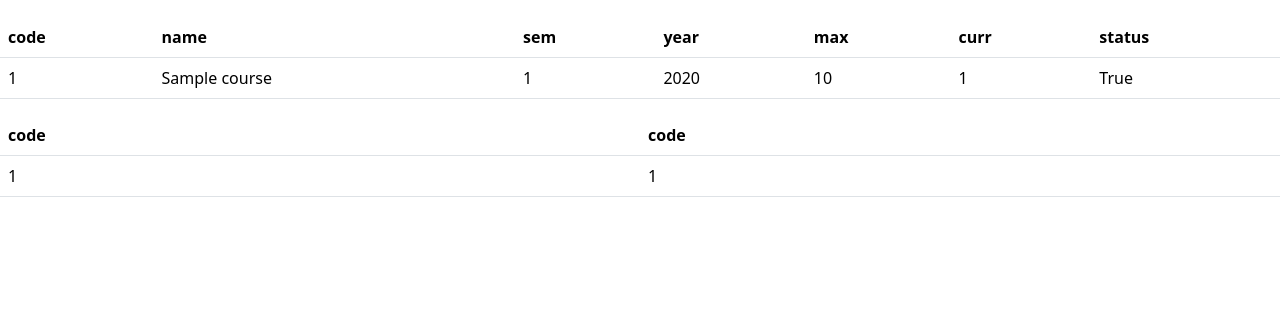
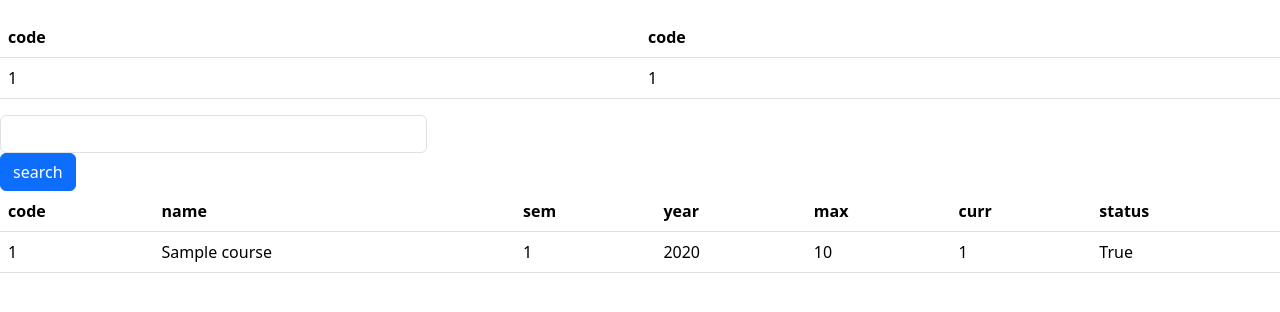
Before and after one commit to 6510615062/cn331-as2, a Django app: template quota_registration/quota_webapp/templates/dashboard.html in a window 1280 px wide. Shown: the part 23-335 px from the top of the page. Run offline with Django 5.2, Linux system fonts and the light colour scheme; the template is opened without the code that fills it: values that come from a table or form of the project are taken from there, others are empty; tables that the repository leaves empty hold one stand-in row (values such as "Sample post").

Commit message:
Add search in dashboard

```diff
--- a/quota_registration/quota_webapp/templates/dashboard.html
+++ b/quota_registration/quota_webapp/templates/dashboard.html
@@ -5,6 +5,31 @@
 
 {% block content %}
   <p>{{user}} name : {{user_name}}</p>
+
+  <table class="table">
+    <thead>
+          <tr>
+            <th scope="col">code</th>
+            <th scope="col">code</th>
+          </tr>
+    </thead>
+    <tbody>
+      {% for course in reg %}
+        <tr>
+          <td>{{course.id}}</td>
+          <td>{{course.course_ID}}</td>
+        </tr>
+      {% endfor %}
+    </tbody>
+  </table>
+
+  <form method="GET" action={% url 'dashboard' %}>
+    <div class="col-md-4">
+      <input type="text" class="form-control" name="filter">
+      <button type="submit" class="btn btn-primary">search</button>
+    </div>
+  </form>
+
   <table class="table">
     <thead>
       <tr>
@@ -31,22 +56,4 @@
       {% endfor %}
     </tbody>
   </table>
-
-
-    <table class="table">
-        <thead>
-          <tr>
-            <th scope="col">code</th>
-            <th scope="col">code</th>
-          </tr>
-        </thead>
-        <tbody>
-          {% for course in reg %}
-          <tr>
-            <td>{{course.id}}</td>
-            <td>{{course.course_ID}}</td>
-          </tr>
-          {% endfor %}
-        </tbody>
-        </table>
 {% endblock content %}
--- a/quota_registration/quota_webapp/urls.py
+++ b/quota_registration/quota_webapp/urls.py
@@ -6,5 +6,5 @@ urlpatterns = [
     path("", views.index),
     path("sign-in", views.sign_in, name="sign-in"),
     path("sign-out", views.sign_out),
-    path("dashboard", views.dashboard),
+    path("dashboard", views.dashboard, name="dashboard"),
 ]
--- a/quota_registration/quota_webapp/views.py
+++ b/quota_registration/quota_webapp/views.py
@@ -15,6 +15,12 @@ def dashboard(request):
     user_name = Student.objects.filter(student_ID=user)[0].student_name
     all_course = Course.objects.all()
     reg = Registration.objects.filter(student_ID=Student.objects.filter(student_ID=user)[0])
+
+    id_contains_query = request.GET.get('filter')
+
+    if id_contains_query != "" and id_contains_query is not None:
+        all_course = all_course.filter(course_ID__icontains=id_contains_query)
+
     return render(request, 'dashboard.html', {"all_course": all_course, "reg": reg, "user": user, "user_name": user_name})
 
 def sign_in(request):
```
Lines whose indentation alone changed are shown as unchanged.
